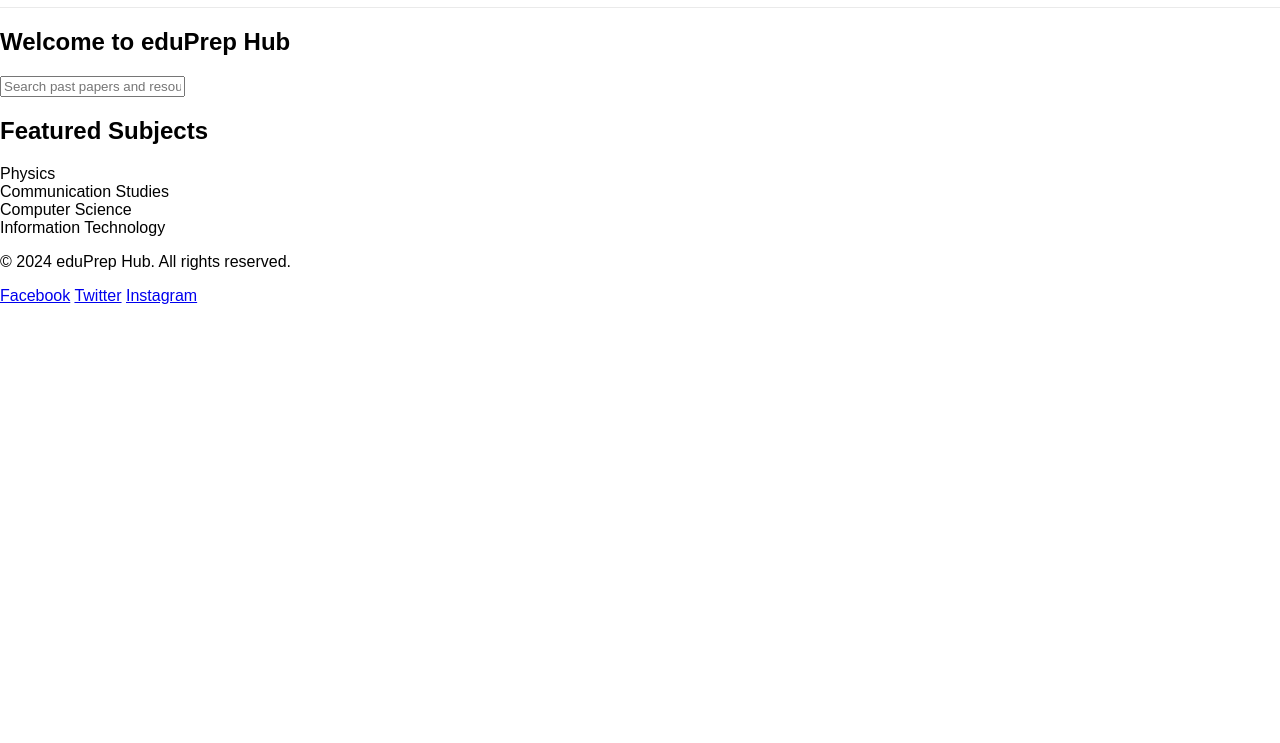
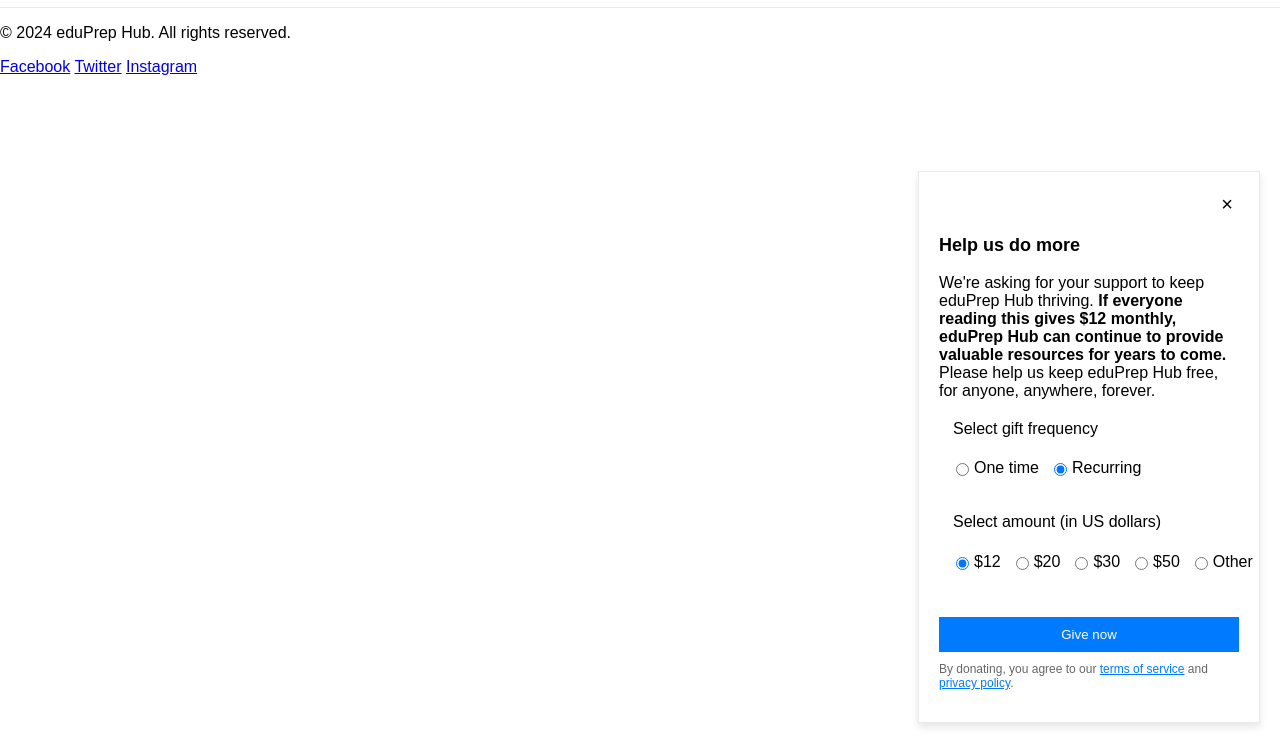
Before and after one commit to nicholassalmon/nicholassalmon.github.io, a plain HTML site: page index.html in a window 1280 px wide. Shown: the part 57-800 px from the top of the page. Drawn offline with Linux system fonts and the light colour scheme.

Commit message:
On branch main 	modified:   index.html 	modified:   styles.css

```diff
--- a/index.html
+++ b/index.html
@@ -3,7 +3,7 @@
 <head>
     <meta charset="UTF-8">
     <meta name="viewport" content="width=device-width, initial-scale=1.0">
-    <title>eduPrep Hub</title>
+    <title>Donate</title>
     <link rel="stylesheet" href="styles.css">
 </head>
 <body>
@@ -37,22 +37,37 @@
         </nav>
     </header>
 
-    <main>
-        <section class="hero">
-            <h1>Welcome to eduPrep Hub</h1>
-            <input type="text" placeholder="Search past papers and resources...">
-        </section>
-
-        <section class="featured-subjects">
-            <h2>Featured Subjects</h2>
-            <div class="subjects-grid">
-                <div class="subject">Physics</div>
-                <div class="subject">Communication Studies</div>
-                <div class="subject">Computer Science</div>
-                <div class="subject">Information Technology</div>
+    <div id="donate-banner" class="donate-banner">
+        <div class="donate-content">
+            <button type="button" class="close-button" aria-label="close" aria-disabled="false">×</button>
+            <div class="donate-text">
+                <p class="headline">Help us do more</p>
+                <p class="description">We're asking for your support to keep eduPrep Hub thriving. <strong>If everyone reading this gives $12 monthly, eduPrep Hub can continue to provide valuable resources for years to come.</strong> Please help us keep eduPrep Hub free, for anyone, anywhere, forever.</p>
             </div>
-        </section>
-    </main>
+            <form class="donate-form" action="YOUR_PAYPAL_ME_LINK" method="POST" target="_blank">
+                <fieldset>
+                    <legend>Select gift frequency</legend>
+                    <ul class="frequency-chooser">
+                        <li><input type="radio" id="one-time" name="frequency" value="one-time"><label for="one-time">One time</label></li>
+                        <li><input type="radio" id="recurring" name="frequency" value="recurring" checked><label for="recurring">Recurring</label></li>
+                    </ul>
+                </fieldset>
+                <fieldset>
+                    <legend>Select amount (in US dollars)</legend>
+                    <ul class="amount-chooser">
+                        <li><input type="radio" id="amount-12" name="amount" value="12" checked><label for="amount-12">$12</label></li>
+                        <li><input type="radio" id="amount-20" name="amount" value="20"><label for="amount-20">$20</label></li>
+                        <li><input type="radio" id="amount-30" name="amount" value="30"><label for="amount-30">$30</label></li>
+                        <li><input type="radio" id="amount-50" name="amount" value="50"><label for="amount-50">$50</label></li>
+                        <li><input type="radio" id="amount-other" name="amount" value="other"><label for="amount-other">Other</label></li>
+                    </ul>
+                    <input type="text" id="custom-amount" name="custom-amount" placeholder="Enter custom amount" style="display:none;">
+                </fieldset>
+                <input type="submit" class="donate-button" value="Give now">
+                <p class="terms">By donating, you agree to our <a href="/about/tos" target="_blank" rel="noopener noreferrer">terms of service</a> and <a href="/about/privacy-policy" target="_blank" rel="noopener noreferrer">privacy policy</a>.</p>
+            </form>
+        </div>
+    </div>
 
     <footer>
         <p>&copy; 2024 eduPrep Hub. All rights reserved.</p>
--- a/styles.css
+++ b/styles.css
@@ -93,3 +93,99 @@ body {
     font-weight: bold;
     color: #007bff;
 }
+
+body {
+    font-family: Arial, sans-serif;
+    margin: 0;
+    padding: 0;
+    box-sizing: border-box;
+}
+
+.donate-banner {
+    background-color: #fff;
+    border: 1px solid #eaeaea;
+    padding: 20px;
+    width: 300px;
+    position: fixed;
+    bottom: 20px;
+    right: 20px;
+    box-shadow: 0 4px 8px rgba(0,0,0,0.1);
+}
+
+.donate-content {
+    display: flex;
+    flex-direction: column;
+    align-items: flex-start;
+}
+
+.close-button {
+    align-self: flex-end;
+    background: none;
+    border: none;
+    font-size: 20px;
+    cursor: pointer;
+}
+
+.headline {
+    font-size: 18px;
+    font-weight: bold;
+}
+
+.description {
+    margin: 10px 0;
+}
+
+.donate-form {
+    width: 100%;
+}
+
+fieldset {
+    border: none;
+    margin: 10px 0;
+}
+
+.frequency-chooser, .amount-chooser {
+    list-style-type: none;
+    padding: 0;
+    display: flex;
+    gap: 10px;
+}
+
+.frequency-chooser li, .amount-chooser li {
+    display: flex;
+    align-items: center;
+}
+
+input[type="radio"] {
+    margin-right: 5px;
+}
+
+#custom-amount {
+    width: calc(100% - 10px);
+    padding: 5px;
+    margin-top: 10px;
+}
+
+.donate-button {
+    width: 100%;
+    padding: 10px;
+    background-color: #007bff;
+    color: #fff;
+    border: none;
+    cursor: pointer;
+    margin-top: 10px;
+}
+
+.donate-button:hover {
+    background-color: #0056b3;
+}
+
+.terms {
+    font-size: 12px;
+    color: #666;
+    margin-top: 10px;
+}
+
+.terms a {
+    color: #007bff;
+}
```
